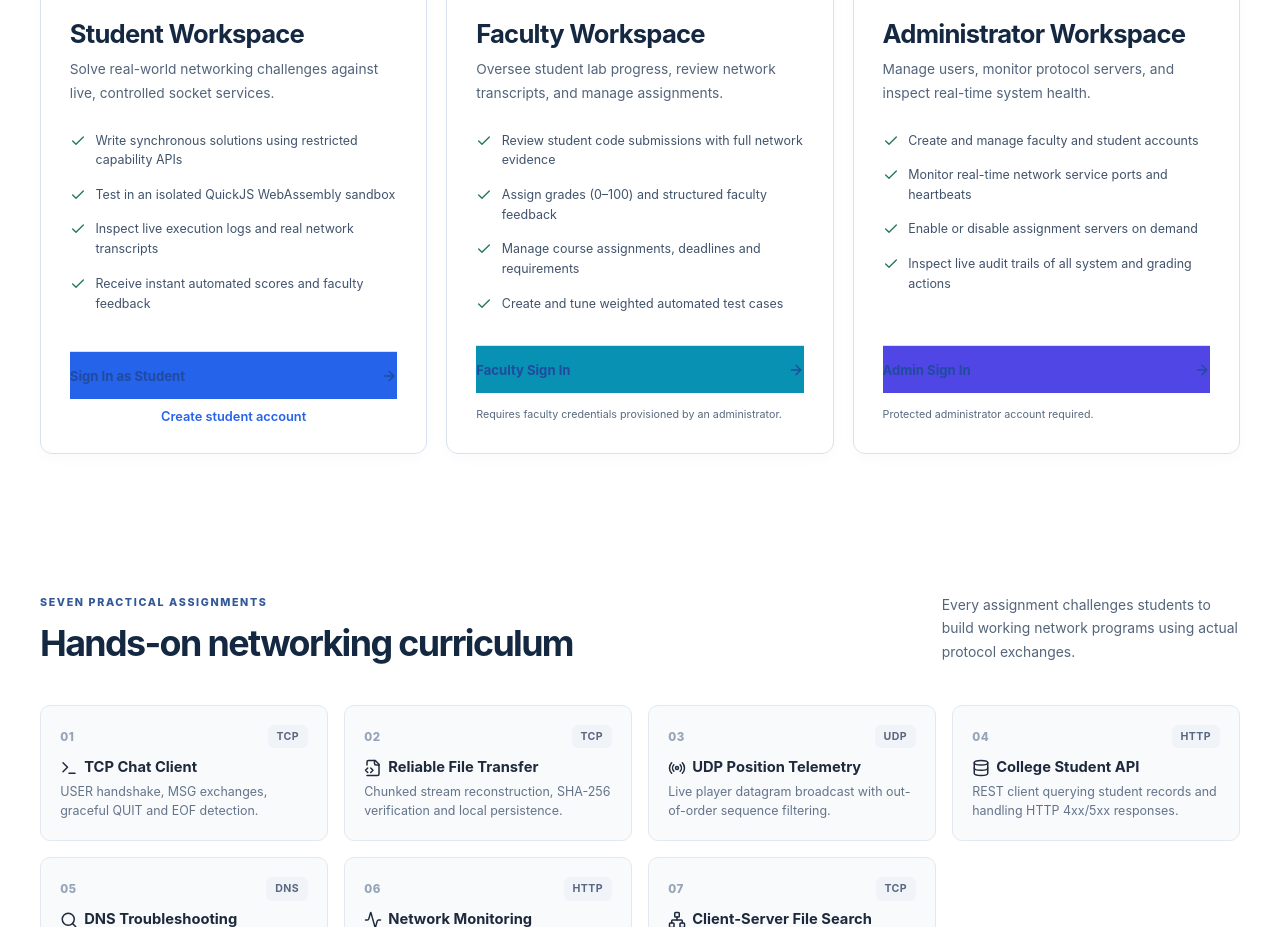
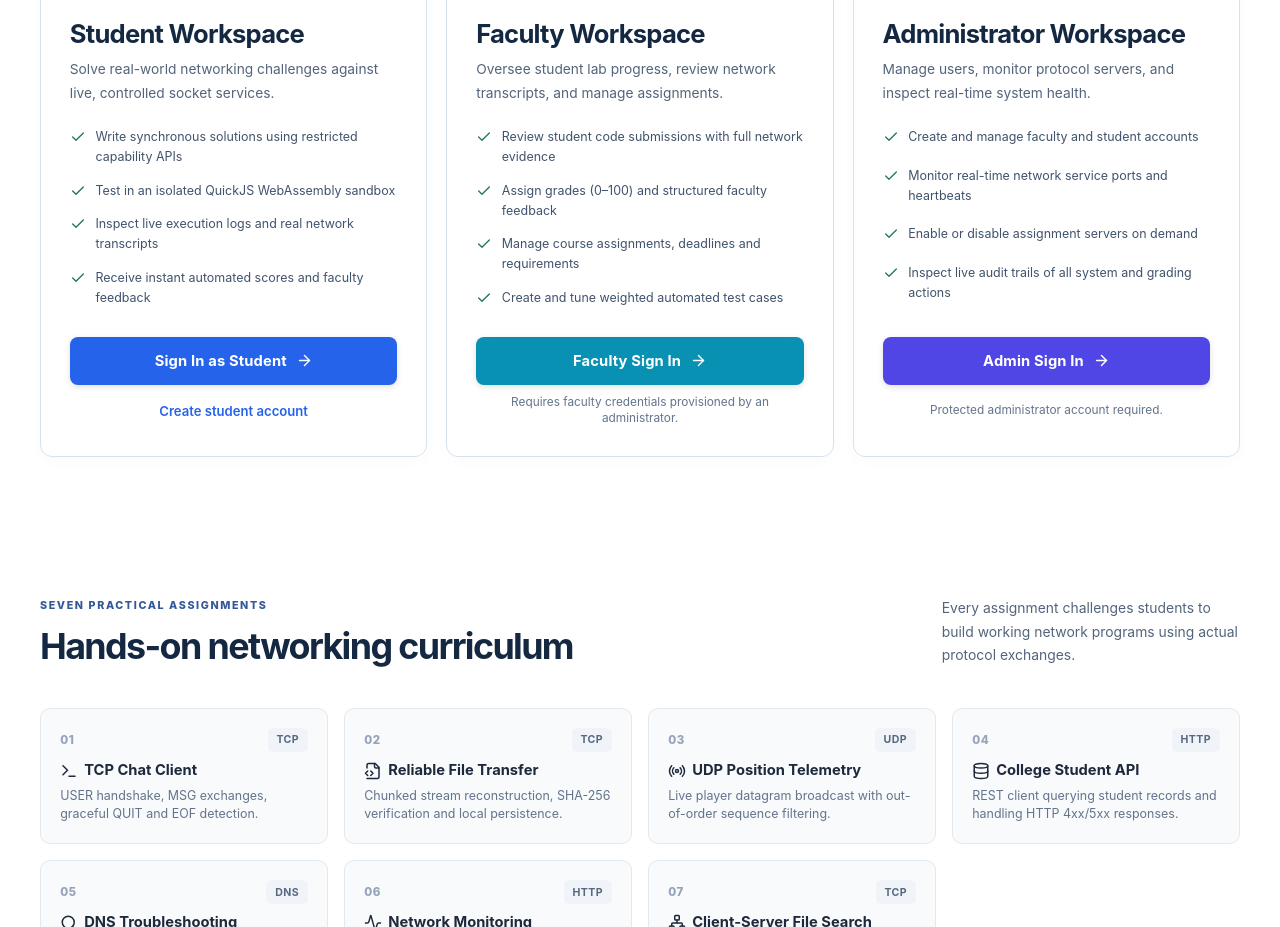
Before and after one commit to abhipatil1403/lablink, a React (Vite) app in the folder lablink-frontend/: page / in a window 1280 px wide. Shown: the part 1160-2087 px from the top of the page. Built offline with nearby package versions, Linux system fonts and the light colour scheme; no server answers.

Commit message:
fix(frontend): improve workspace action button styling, contrast, and alignment

```diff
--- a/lablink-frontend/src/pages/PublicPages.jsx
+++ b/lablink-frontend/src/pages/PublicPages.jsx
@@ -224,15 +224,22 @@ export function LandingPage() {
                   </ul>
 
                   <div className="workspace-card-actions">
-                    <Link to={role.primaryAction.to} className="workspace-action" style={{background: role.color}}>
-                      {role.primaryAction.label} <ArrowRight size={16} aria-hidden="true"/>
+                    <Link
+                      to={role.primaryAction.to}
+                      className={`workspace-action workspace-action-${role.id}`}
+                    >
+                      <span>{role.primaryAction.label}</span>
+                      <ArrowRight size={17} aria-hidden="true"/>
                     </Link>
-                    {role.secondaryAction && (
-                      <Link to={role.secondaryAction.to} className="workspace-secondary-action">
-                        {role.secondaryAction.label}
-                      </Link>
-                    )}
-                    {role.note && <small className="workspace-note">{role.note}</small>}
+                    <div className="workspace-footer-meta">
+                      {role.secondaryAction ? (
+                        <Link to={role.secondaryAction.to} className="workspace-secondary-action">
+                          {role.secondaryAction.label}
+                        </Link>
+                      ) : role.note ? (
+                        <span className="workspace-note">{role.note}</span>
+                      ) : null}
+                    </div>
                   </div>
                 </article>
               )
--- a/lablink-frontend/src/style.css
+++ b/lablink-frontend/src/style.css
@@ -264,12 +264,9 @@ tbody tr:last-child td { border: 0; }
 .workspace-kicker { font-size: .57rem; letter-spacing: .1em; color: #566a83; font-weight: 800; margin: 0 0 .6rem; }
 .workspace-card h3 { font-size: 1.6rem; letter-spacing: -.03em; margin: 0 0 .6rem; }
 .workspace-description { font-size: .86rem; line-height: 1.7; color: #53647b; margin: 0; }
-.workspace-card ul { list-style: none; padding: 0; margin: 1.6rem 0 2rem; display: grid; gap: .9rem; }
+.workspace-card ul { list-style: none; padding: 0; margin: 1.4rem 0 1.8rem; display: grid; gap: .85rem; flex-grow: 1; }
 .workspace-card li { display: flex; align-items: start; gap: .6rem; font-size: .78rem; color: #40536c; line-height: 1.6; }
 .workspace-card li svg { flex-shrink: 0; color: #24755f; margin-top: 2px; }
-.workspace-action { display: flex; align-items: center; justify-content: space-between; gap: .6rem; padding: .9rem 0; border-top: 1px solid #d8e2ee; margin-top: auto; font-size: .82rem; text-decoration: none; color: #204b9f; min-height: 48px; }
-.workspace-action:hover { text-decoration: underline; text-underline-offset: 4px; }
-.workspace-card small { font-size: .67rem; color: #586a80; line-height: 1.65; }
 .public-features { padding-block: 0 80px; }
 .public-feature-grid { display: grid; grid-template-columns: repeat(4, minmax(0, 1fr)); gap: 2rem; padding-top: 2rem; border-top: 1px solid #e0e7f0; }
 .public-feature-grid svg { color: #315a9b; }
@@ -358,10 +355,88 @@ tbody tr:last-child td { border: 0; }
 
 /* Workspace card enhancements */
 .workspace-card-header { display: flex; justify-content: space-between; align-items: center; margin-bottom: 1rem; }
-.workspace-card-actions { margin-top: auto; display: flex; flex-direction: column; gap: 0.6rem; }
-.workspace-secondary-action { font-size: 0.8rem; font-weight: 600; color: #2563eb; text-decoration: none; text-align: center; }
-.workspace-secondary-action:hover { text-decoration: underline; }
-.workspace-note { font-size: 0.72rem; color: #64748b; line-height: 1.4; display: block; margin-top: 0.2rem; }
+.workspace-card-actions { margin-top: auto; display: flex; flex-direction: column; gap: 0.65rem; width: 100%; }
+
+.workspace-action {
+  display: flex;
+  align-items: center;
+  justify-content: center;
+  gap: 0.55rem;
+  width: 100%;
+  padding: 0.85rem 1.25rem;
+  border-radius: 8px;
+  font-size: 0.92rem;
+  font-weight: 700;
+  text-decoration: none !important;
+  color: #ffffff !important;
+  letter-spacing: 0.01em;
+  transition: transform 0.15s ease, box-shadow 0.15s ease, background-color 0.15s ease;
+  min-height: 48px;
+  box-shadow: 0 2px 6px rgba(0, 0, 0, 0.12);
+  border: none;
+  box-sizing: border-box;
+}
+.workspace-action:hover {
+  transform: translateY(-2px);
+  box-shadow: 0 6px 16px rgba(0, 0, 0, 0.2);
+  color: #ffffff !important;
+  text-decoration: none !important;
+}
+.workspace-action:active {
+  transform: translateY(0);
+  box-shadow: 0 2px 4px rgba(0, 0, 0, 0.12);
+}
+.workspace-action-student {
+  background-color: #2563eb;
+}
+.workspace-action-student:hover {
+  background-color: #1d4ed8;
+}
+.workspace-action-faculty {
+  background-color: #0891b2;
+}
+.workspace-action-faculty:hover {
+  background-color: #0e7490;
+}
+.workspace-action-admin {
+  background-color: #4f46e5;
+}
+.workspace-action-admin:hover {
+  background-color: #4338ca;
+}
+
+.workspace-footer-meta {
+  min-height: 32px;
+  display: flex;
+  align-items: center;
+  justify-content: center;
+  text-align: center;
+}
+.workspace-secondary-action {
+  font-size: 0.82rem;
+  font-weight: 600;
+  color: #2563eb;
+  text-decoration: none;
+  display: inline-flex;
+  align-items: center;
+  justify-content: center;
+  gap: 0.35rem;
+  padding: 0.3rem 0.6rem;
+  border-radius: 6px;
+  transition: background-color 0.15s ease;
+}
+.workspace-secondary-action:hover {
+  background-color: #eff6ff;
+  color: #1d4ed8;
+  text-decoration: underline;
+}
+.workspace-note {
+  font-size: 0.74rem;
+  color: #64748b;
+  line-height: 1.35;
+  margin: 0;
+  text-align: center;
+}
 
 /* Landing assignment grid */
 .landing-assignment-grid { display: grid; grid-template-columns: repeat(auto-fit, minmax(240px, 1fr)); gap: 1rem; margin-top: 1.5rem; }
```
